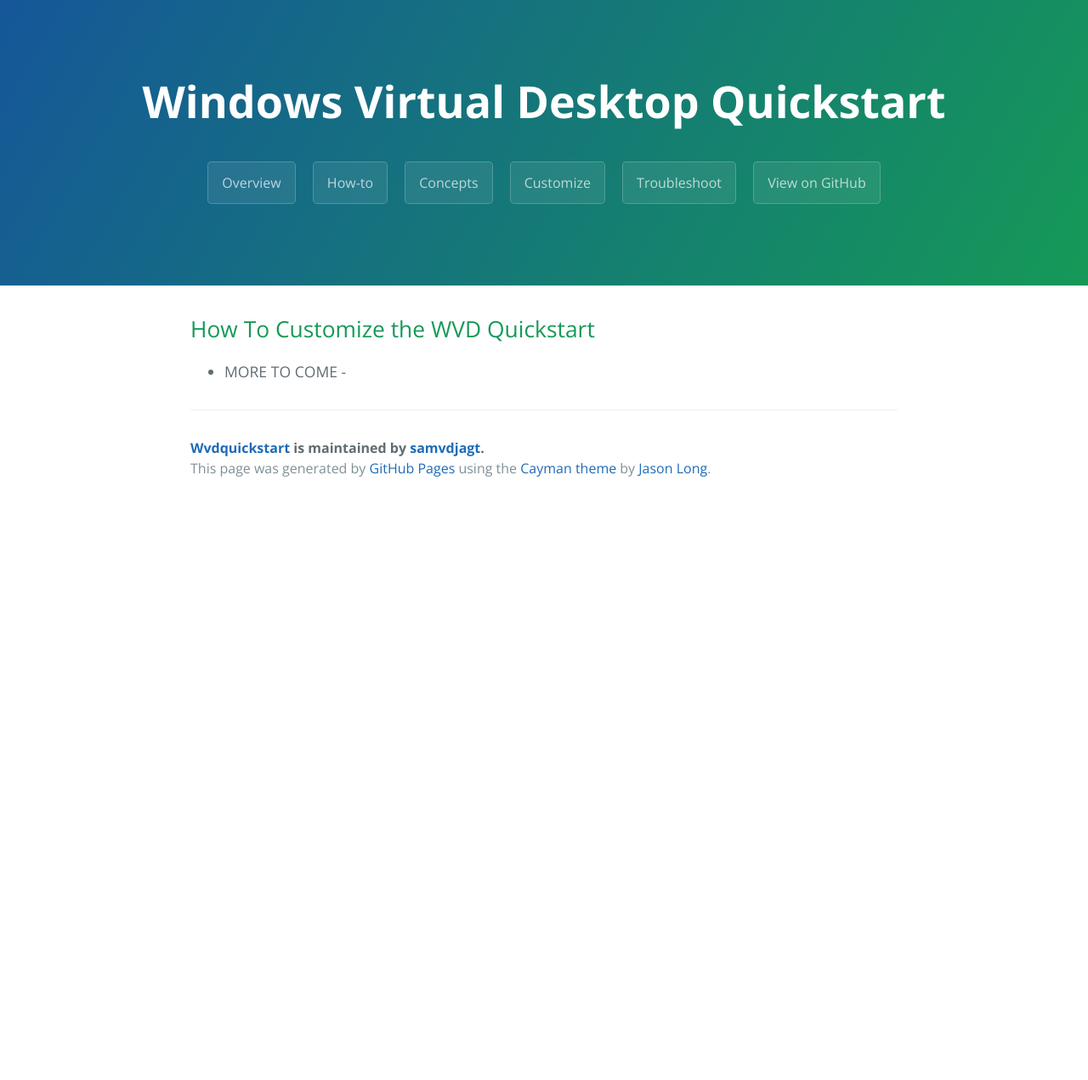
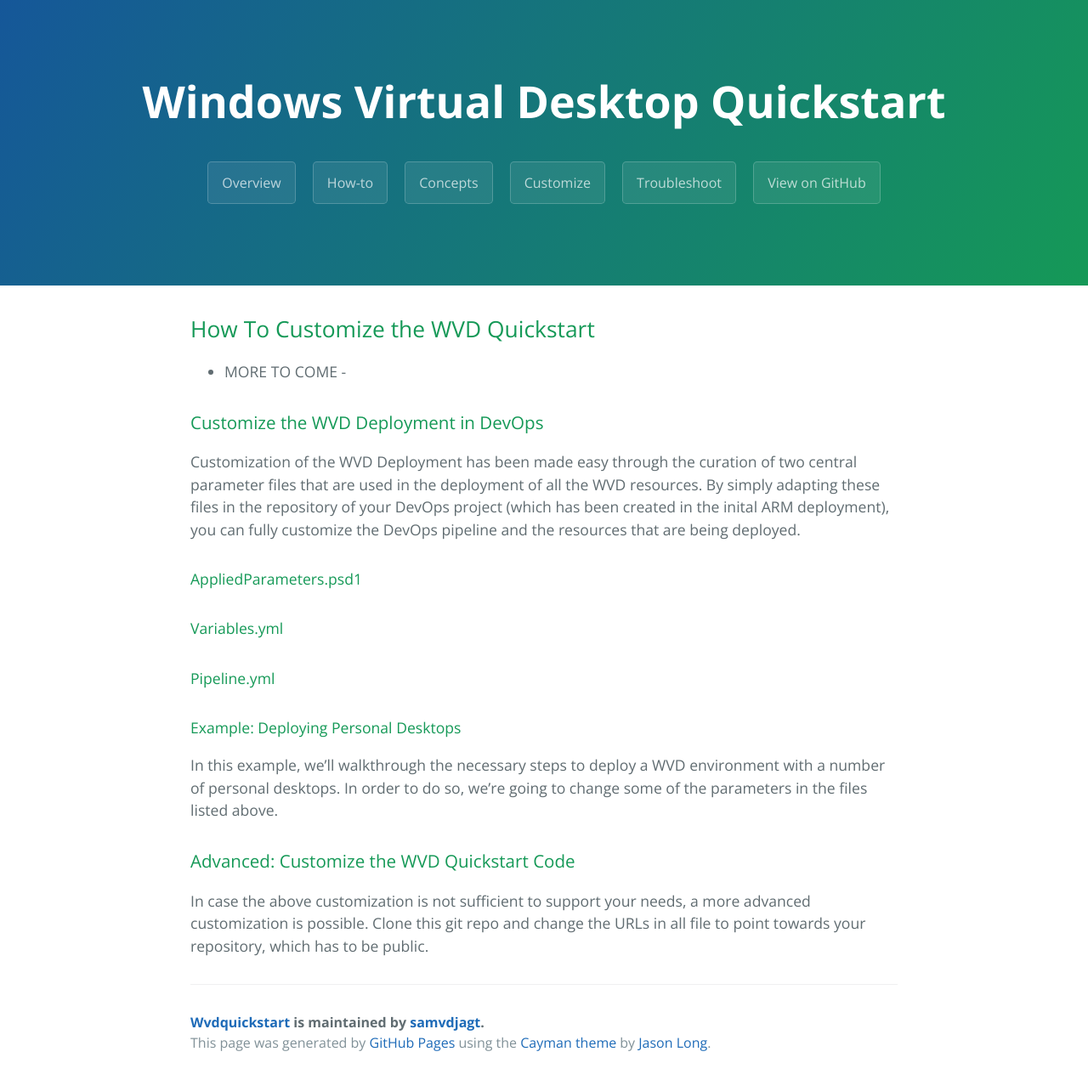
Before and after one commit to samvdjagt/wvdquickstart, a Jekyll site: the page built from customize.md, in a window 1280 px wide. Shown: the whole page at 85% size. Built offline with Jekyll 4.4.1, drawn with Linux system fonts in a browser that asks for light colours; before the commit the page ends 900 px from its top, so only the background shows below that.

Commit message:
Update customize.md

```diff
--- a/customize.md
+++ b/customize.md
@@ -7,3 +7,17 @@
 ## How To Customize the WVD Quickstart
 
 - MORE TO COME -
+
+### Customize the WVD Deployment in DevOps
+Customization of the WVD Deployment has been made easy through the curation of two central parameter files that are used in the deployment of all the WVD resources. By simply adapting these files in the repository of your DevOps project (which has been created in the inital ARM deployment), you can fully customize the DevOps pipeline and the resources that are being deployed.
+
+#### AppliedParameters.psd1
+#### Variables.yml
+#### Pipeline.yml
+
+#### Example: Deploying Personal Desktops
+In this example, we'll walkthrough the necessary steps to deploy a WVD environment with a number of personal desktops. In order to do so, we're going to change some of the parameters in the files listed above.
+
+### Advanced: Customize the WVD Quickstart Code
+In case the above customization is not sufficient to support your needs, a more advanced customization is possible.
+Clone this git repo and change the URLs in all file to point towards your repository, which has to be public.
```
